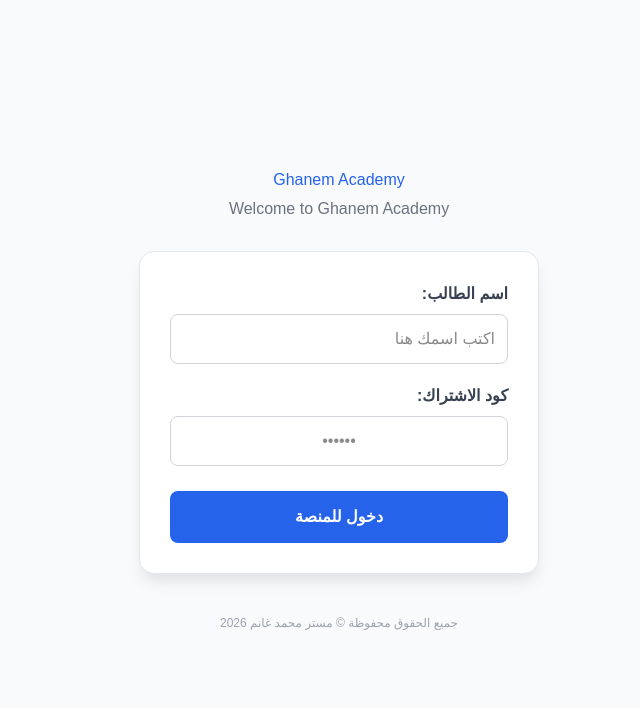
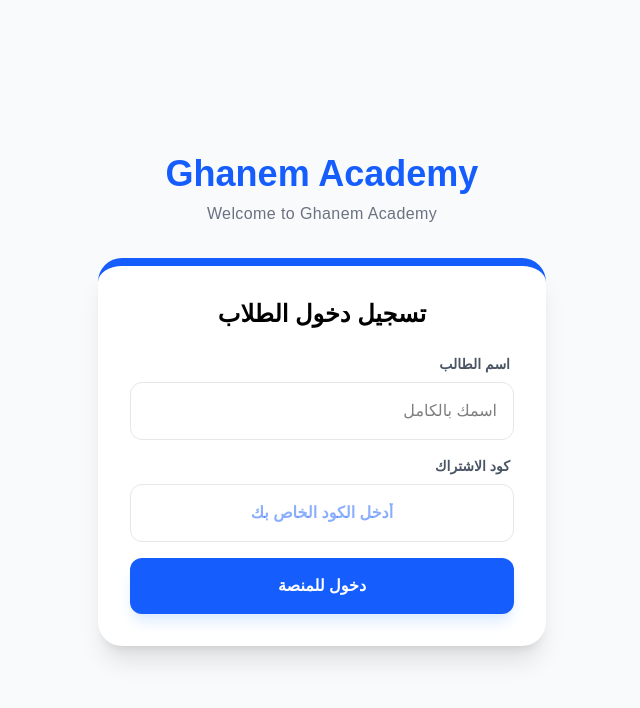
Before and after one commit to mhmedghanem225-dot/Mohamed-Ghanem-platform, a Next.js app: page / in a window 1280 px wide. Shown: the top 708 px of the page, without its empty margins (413-1053 px from the left). Built offline with nearby package versions, Linux system fonts and the light colour scheme.

Commit message:
Update platform with full stages and welcome message

```diff
--- a/app/page.tsx
+++ b/app/page.tsx
@@ -1,92 +1,128 @@
 "use client";
 import { useState } from "react";
+import Link from "next/link";
 
-export default function LoginPage() {
-  const [code, setCode] = useState("");
-  const [name, setName] = useState("");
+export default function HomePage() {
+  const [user, setUser] = useState<string>("");
+  const [nameInput, setNameInput] = useState("");
+  const [codeInput, setCodeInput] = useState("");
+  const [error, setError] = useState("");
+  const [selectedStage, setSelectedStage] = useState<"primary" | "prep" | null>(null);
 
-  const handleSubmit = (e: React.FormEvent) => {
-    e.preventDefault();
-    if (code === "123456") {
-      // هنا بنخليه يدخل "تلقائياً" على المنهج المبرمج في صفحة الدروس
-      window.location.assign("/lessons");
-    } else {
-      alert("كود الاشتراك غير صحيح");
-    }
+  // الأكواد المسموح بها للدخول
+  const VALID_CODES = ["123456", "MG2026", "WINNER", "PRO100"];
+
+  const stagesData = {
+    primary: [
+      { id: 1, name: "الصف الأول الابتدائي", icon: "🌱" },
+      { id: 2, name: "الصف الثاني الابتدائي", icon: "🎨" },
+      { id: 3, name: "الصف الثالث الابتدائي", icon: "🚀" },
+      { id: 4, name: "الصف الرابع الابتدائي", icon: "🔍" },
+      { id: 5, name: "الصف الخامس الابتدائي", icon: "🧪" },
+      { id: 6, name: "الصف السادس الابتدائي", icon: "🏆" },
+    ],
+    prep: [
+      { id: 7, name: "الصف الأول الإعدادي", icon: "📚" },
+      { id: 8, name: "الصف الثاني الإعدادي", icon: "💡" },
+      { id: 9, name: "الصف الثالث الإعدادي", icon: "🎯" },
+    ]
   };
 
+  const handleLogin = (e: React.FormEvent) => {
+    e.preventDefault();
+    if (nameInput.length < 3) {
+      setError("يرجى كتابة اسمك بشكل صحيح");
+      return;
+    }
+    if (!VALID_CODES.includes(codeInput.toUpperCase())) {
+      setError("كود الاشتراك غير صحيح");
+      return;
+    }
+    setUser(nameInput);
+    setError("");
+  };
+
+  if (!user) {
     return (
-    <div style={{
-      padding: "50px",
-      textAlign: "center",
-      fontFamily: "Arial, sans-serif",
-      backgroundColor: "#f9fafb",
-      minHeight: "100vh",
-      display: "flex",
-      flexDirection: "column",
-      alignItems: "center",
-      justifyContent: "center"
-    }} dir="rtl">
+      <div className="min-h-screen bg-gray-50 flex flex-col items-center justify-center p-4" dir="rtl">
+        {/* عنوان الأكاديمية والترحيب قبل الفورم */}
+        <div className="text-center mb-8">
+          <h1 className="text-4xl font-black text-blue-600 mb-2">Ghanem Academy</h1>
+          <p className="text-gray-500 font-medium tracking-wide">Welcome to Ghanem Academy</p>
+        </div>
 
-      <h1 style={{ color: "#2563eb", marginBottom: "5px" }}>Ghanem Academy</h1>
-      <p style={{ color: "#6b7280", marginBottom: "30px" }}>Welcome to Ghanem Academy</p>
-
-      <form onSubmit={handleSubmit} style={{
-        display: "inline-block",
-        textAlign: "right",
-        border: "1px solid #e5e7eb",
-        padding: "30px",
-        borderRadius: "15px",
-        backgroundColor: "#ffffff",
-        boxShadow: "0 10px 15px -3px rgba(0, 0, 0, 0.1)",
-        width: "100%",
-        maxWidth: "400px"
-      }}>
-        <div style={{ marginBottom: "20px" }}>
-          <label style={{ display: "block", marginBottom: "8px", fontWeight: "bold", color: "#374151" }}>اسم الطالب:</label>
+        <div className="max-w-md w-full bg-white rounded-3xl shadow-xl p-8 border-t-8 border-blue-600">
+          <h2 className="text-2xl font-bold text-center mb-6 text-black">تسجيل دخول الطلاب</h2>
+          <form onSubmit={handleLogin} className="space-y-4">
+            <div>
+              <label className="block text-sm font-bold text-gray-600 mb-2 mr-1">اسم الطالب</label>
               <input
                 type="text"
-            value={name}
-            onChange={(e) => setName(e.target.value)}
-            required
-            style={{ width: "100%", padding: "12px", borderRadius: "8px", border: "1px solid #d1d5db", boxSizing: "border-box" }}
-            placeholder="اكتب اسمك هنا"
+                value={nameInput}
+                onChange={(e) => setNameInput(e.target.value)}
+                placeholder="اسمك بالكامل"
+                className="w-full p-4 rounded-xl border border-gray-200 text-black outline-none focus:border-blue-500 transition-all"
               />
             </div>
 
-        <div style={{ marginBottom: "25px" }}>
-          <label style={{ display: "block", marginBottom: "8px", fontWeight: "bold", color: "#374151" }}>كود الاشتراك:</label>
+            <div>
+              <label className="block text-sm font-bold text-gray-600 mb-2 mr-1">كود الاشتراك</label>
               <input
-            type="password"
-            value={code}
-            onChange={(e) => setCode(e.target.value)}
-            required
-            style={{ width: "100%", padding: "12px", borderRadius: "8px", border: "1px solid #d1d5db", boxSizing: "border-box", textAlign: "center" }}
-            placeholder="••••••"
+                type="text"
+                value={codeInput}
+                onChange={(e) => setCodeInput(e.target.value)}
+                placeholder="أدخل الكود الخاص بك"
+                className="w-full p-4 rounded-xl border border-gray-200 text-center font-bold text-blue-600 outline-none focus:border-blue-500 transition-all"
               />
             </div>
 
-        <button
-          type="submit"
-          style={{
-            width: "100%",
-            padding: "14px",
-            background: "#2563eb",
-            color: "white",
-            border: "none",
-            borderRadius: "8px",
-            cursor: "pointer",
-            fontWeight: "bold",
-            fontSize: "16px"
-          }}
-        >
+            {error && <p className="text-red-500 text-sm text-center font-bold bg-red-50 py-2 rounded-lg">{error}</p>}
+
+            <button type="submit" className="w-full bg-blue-600 text-white p-4 rounded-xl font-bold hover:bg-blue-700 transition transform active:scale-95 shadow-lg shadow-blue-100">
               دخول للمنصة
             </button>
           </form>
-
-      <p style={{ marginTop: "40px", color: "#9ca3af", fontSize: "12px" }}>
-        جميع الحقوق محفوظة © مستر محمد غانم 2026
-      </p>
+        </div>
       </div>
     );
   }
+
+  // الجزء الخاص باختيار المراحل (بيظهر بعد الدخول)
+  return (
+    <div className="max-w-6xl mx-auto px-4 py-12 text-center" dir="rtl">
+      <h1 className="text-3xl font-bold mb-2 text-black">أهلاً بك يا {user} 👋</h1>
+      <p className="text-gray-500 mb-12">يرجى اختيار المرحلة الدراسية للبدء</p>
+
+      {!selectedStage ? (
+        <div className="grid grid-cols-1 md:grid-cols-2 gap-8">
+          <button onClick={() => setSelectedStage('primary')} className="p-10 bg-yellow-400 rounded-3xl shadow-lg hover:scale-105 transition-all text-right">
+            <div className="text-6xl mb-4">🎒</div>
+            <h2 className="text-2xl font-bold text-yellow-900">المرحلة الابتدائية</h2>
+            <p className="text-yellow-800 opacity-80 text-sm mt-2">من الصف الأول حتى السادس</p>
+          </button>
+
+          <button onClick={() => setSelectedStage('prep')} className="p-10 bg-blue-600 rounded-3xl shadow-lg hover:scale-105 transition-all text-right">
+            <div className="text-6xl mb-4">📝</div>
+            <h2 className="text-2xl font-bold text-white">المرحلة الإعدادية</h2>
+            <p className="text-blue-100 opacity-80 text-sm mt-2">من الصف الأول حتى الثالث</p>
+          </button>
+        </div>
+      ) : (
+        <div>
+          <button onClick={() => setSelectedStage(null)} className="mb-8 flex items-center gap-2 text-blue-600 font-bold hover:underline mx-auto">
+            <span>⬅️</span> عودة لاختيار المرحلة
+          </button>
+
+          <div className="grid grid-cols-1 sm:grid-cols-2 lg:grid-cols-3 gap-6 text-right">
+            {stagesData[selectedStage].map((grade) => (
+              <Link key={grade.id} href={`/lessons?grade=${grade.name}`} className="p-6 bg-white rounded-2xl shadow border-2 border-transparent hover:border-blue-500 flex items-center gap-4 text-black transition-all group">
+                <span className="text-3xl p-3 bg-gray-50 rounded-xl group-hover:bg-blue-50 transition-colors">{grade.icon}</span>
+                <span className="font-bold text-lg">{grade.name}</span>
+              </Link>
+            ))}
+          </div>
+        </div>
+      )}
+    </div>
+  );
+}
```
Lines whose indentation alone changed are shown as unchanged.
